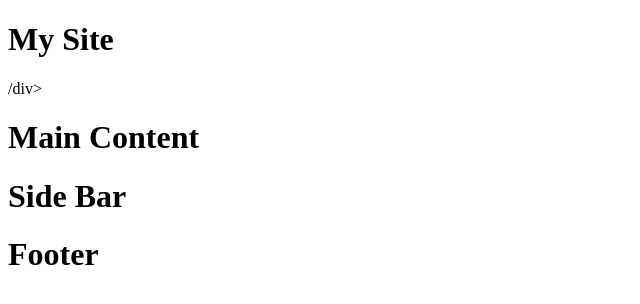
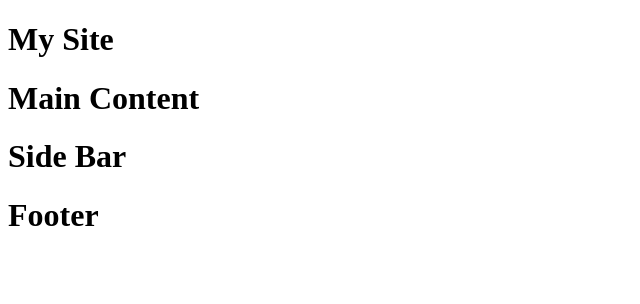
Before and after one commit to Maskus-rd/MySite, a plain HTML site: page index.html in a window 1280 px wide. Shown: the whole page, without its empty margins (0-640 px from the left). Drawn offline with Linux system fonts and the light colour scheme.

Commit message:
Update index.html
Fixing a Syntax typo.

```diff
--- a/index.html
+++ b/index.html
@@ -7,7 +7,7 @@
       <title> My Site</title>
     </head>
     <body>
-        <div class='Navbar'><h1> My Site </h1>/div>
+        <div class='Navbar'><h1> My Site </h1></div>
         <div class='MainContent'><h1> Main Content </h1></div>
         <div class='Sidebar'><h1> Side Bar </h1></div>
         <div class='Footer'><h1> Footer </h1></div>
```
